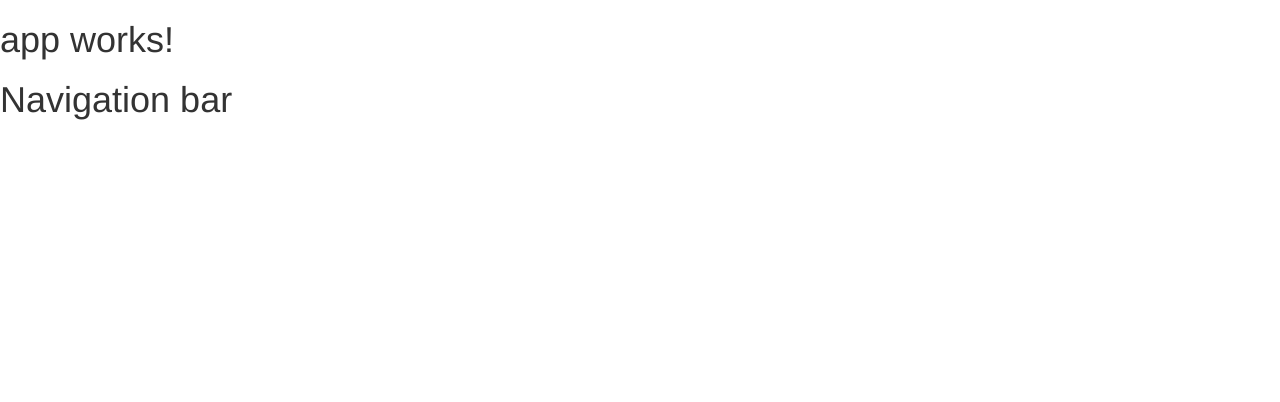
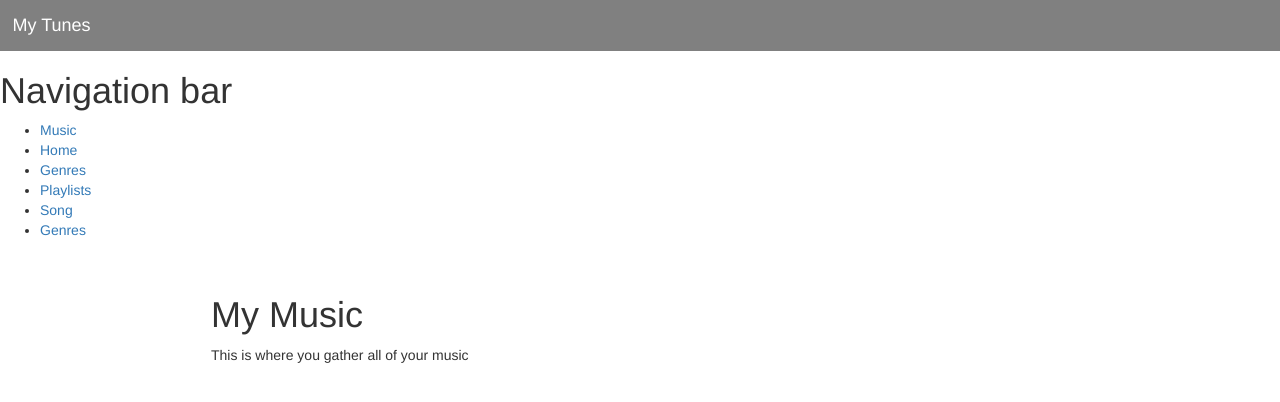
Before and after one commit to johnyno/Angular2LearningProj, an Angular app: page / in a window 1280 px wide. Shown: the top 402 px of the page. Built offline with nearby package versions, Linux system fonts and the light colour scheme.

Commit message:
header component added

```diff
--- a/src/app/AppComponent/app.component.html
+++ b/src/app/AppComponent/app.component.html
@@ -1,5 +1,3 @@
-<h1>
-  {{title}}
-</h1>
+<my-header></my-header>
 
 <navigation-bar></navigation-bar>
--- /dev/null
+++ b/src/app/HeaderComponent/header.component.css
@@ -0,0 +1,16 @@
+ header{
+   padding: 0.7em;
+   background-color: gray;
+   color: white;
+   font-size: large;
+ }
+
+ header a{
+   background-color: gray;
+   color: white;
+   text-decoration: none;
+ }
+
+ header a:hover{
+   text-decoration: none;
+ }
--- /dev/null
+++ b/src/app/HeaderComponent/header.component.html
@@ -0,0 +1,3 @@
+<header>
+  <a href="index.html">My Tunes</a>
+</header>
--- /dev/null
+++ b/src/app/NavigationBarComponent/navigation-bar.component.css
@@ -0,0 +1,9 @@
+.container{
+  width:100%
+}
+
+ .body-content{
+   margin-left: 14em;
+   margin-top: 2.5em;
+   width: 85%;
+ }
--- /dev/null
+++ b/src/app/NavigationBarComponent/navigation-bar.component.html
@@ -0,0 +1,34 @@
+<h1>Navigation bar</h1>
+
+<nav class="pdsa-sn-wrapper">
+  <ul>
+    <li class="pdsa-sn-brand">
+      <a href="index.html">Music</a>
+    </li>
+    <li>
+      <a href="index.html">Home</a>
+    </li>
+    <li>
+      <a href="#">Genres</a>
+    </li>
+    <li>
+      <a href="#">Playlists</a>
+    </li>
+    <li>
+      <a href="#">Song</a>
+    </li>
+    <li>
+      <a href="#">Genres</a>
+    </li>
+  </ul>
+</nav>
+
+
+<div class="container body-content">
+  <div class="row">
+    <div class="col-xs-10 col-lg-12">
+      <h1>My Music</h1>
+      <p>This is where you gather all of your music</p>
+    </div>
+  </div>
+</div>
--- a/src/app/NavigationBarComponent/navigation-bar.component.ts
+++ b/src/app/NavigationBarComponent/navigation-bar.component.ts
@@ -2,7 +2,8 @@ import {Component} from '@angular/core';
 
 @Component({
     selector: 'navigation-bar',
-    templateUrl: 'navigationBar.component.html'
+    templateUrl: 'navigation-bar.component.html',
+    styleUrls:['navigation-bar.component.css']
 })
 
 export class NavigationBarComponent {
--- a/src/app/NavigationBarComponent/navigationBar.component.html
+++ /dev/null
@@ -1 +0,0 @@
-<h1>Navigation bar</h1>
--- a/src/app/app.module.ts
+++ b/src/app/app.module.ts
@@ -3,11 +3,13 @@ import { NgModule } from '@angular/core';
 
 import { AppComponent } from './AppComponent/app.component';
 import {NavigationBarComponent} from "./NavigationBarComponent/navigation-bar.component";
+import {HeaderComponent} from "./HeaderComponent/header.component";
 
 @NgModule({
   declarations: [
     AppComponent,
-    NavigationBarComponent
+    NavigationBarComponent,
+    HeaderComponent
   ],
   imports: [
     BrowserModule
```
Also changed, not shown: src/app/HeaderComponent/header.component.ts (added, +11 -0 lines).
